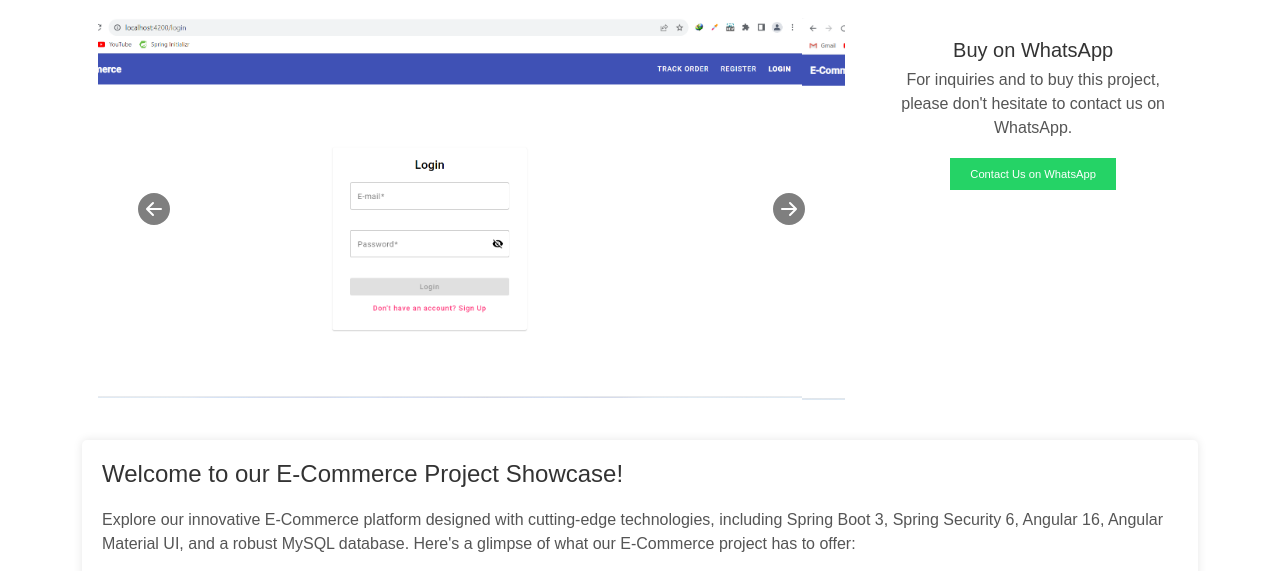
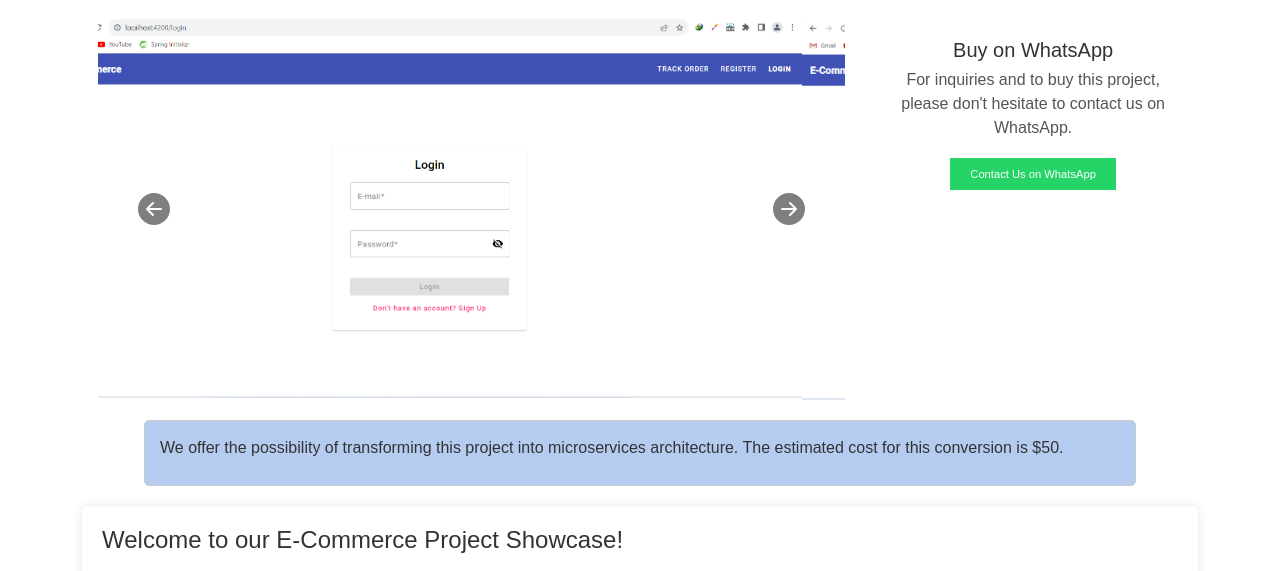
Before and after one commit to CodeMarketplace/CodeMarketplace, a plain HTML site: page e-commerce-project.html in a window 1280 px wide. Shown: the part 152-723 px from the top of the page. Drawn offline with nearby package versions, Linux system fonts and the light colour scheme.

Commit message:
add e com info box for microservices

```diff
--- a/e-commerce-project.html
+++ b/e-commerce-project.html
@@ -298,19 +298,6 @@
                 </button>
               </div>
 
-            <!-- <div class="slider-container">
-                <div class="slider">
-                    <div class="slider-item"><img src="assets/restaurant/pages/dashboard.PNG" alt="Image 1"></div>
-                    <div class="slider-item"><img src="assets/restaurant/pages/Login.PNG" alt="Image 2"></div>
-                    <div class="slider-item"><img src="assets/restaurant/pages/Reservations.PNG" alt="Image 3"></div>
-                </div>
-            </div> -->
-
-            <!-- <p><strong>Project Name:</strong> Your Project Name</p>
-            <p><strong>Description:</strong> Brief description of your project</p>
-            <p><strong>Features:</strong> List the key features of your project</p>
-            <p><strong>Timeline:</strong> Project completion timeline</p>
-            <p><strong>Budget:</strong> Estimated project cost</p> -->
         </div>
         <div class="section2">
             <h2>Buy on WhatsApp</h2>
@@ -319,6 +306,11 @@
             <a href="https://wa.me/+923225285230" target="_blank" class="contact-button" style="text-decoration: none; margin-top: 20px !important;">Contact Us on WhatsApp</a>
         </div>
     </div>
+
+    <div style="background-color: #b5ccf0; border: 1px solid #ccc; border-radius: 5px; padding: 15px; margin: 20px 0; width: 80%; margin: auto;">
+        <p style="font-family: Arial, sans-serif; font-size: 16px; color: #333;">We offer the possibility of transforming this project into microservices architecture. The estimated cost for this conversion is $50.</p>
+      </div>
+
 
     <main>
 
```
